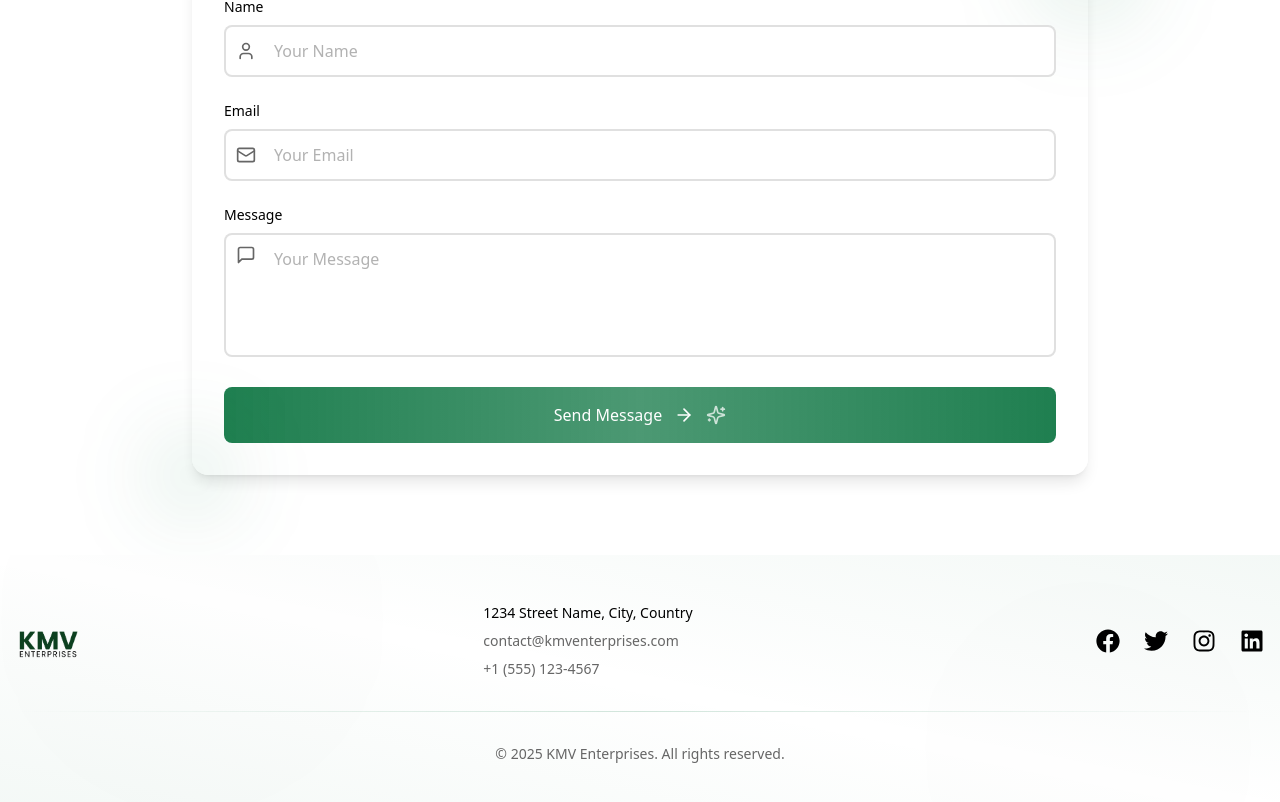
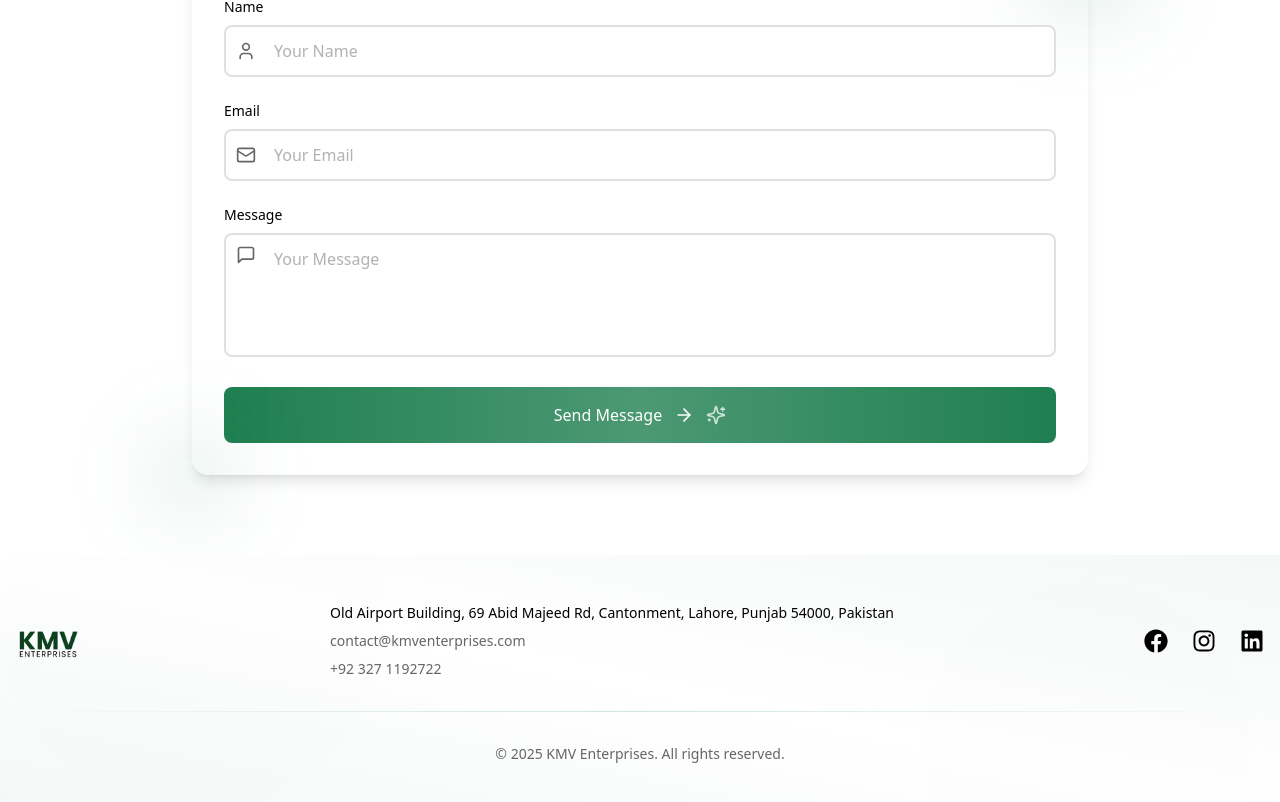
Before and after one commit to Alee-yusuf/KMV, a React (Create React App) app: page / in a window 1280 px wide. Shown: the part 4562-5364 px from the top of the page. Built offline with nearby package versions, Linux system fonts and the light colour scheme.

Commit message:
Update Footer.jsx

```diff
--- a/src/components/Footer.jsx
+++ b/src/components/Footer.jsx
@@ -91,13 +91,13 @@ const Footer = () => {
           <div className="w-full md:w-auto text-center md:text-left">
             <div className="space-y-2">
               <p className="text-sm font-medium text-text-light dark:text-text-dark">
-                1234 Street Name, City, Country
+                Old Airport Building, 69 Abid Majeed Rd, Cantonment, Lahore, Punjab 54000, Pakistan
               </p>
               <p className="text-sm text-muted-light dark:text-text-dark/80">
                 contact@kmventerprises.com
               </p>
               <p className="text-sm text-muted-light dark:text-text-dark/80">
-                +1 (555) 123-4567
+                +92 327 1192722
               </p>
             </div>
           </div>
@@ -106,7 +106,6 @@ const Footer = () => {
           <div className="w-full md:w-auto flex justify-center md:justify-end space-x-6">
             {[
               { Icon: FaFacebook, label: "Facebook", href: "https://facebook.com" },
-              { Icon: FaTwitter, label: "Twitter", href: "https://twitter.com" },
               { Icon: FaInstagram, label: "Instagram", href: "https://instagram.com" },
               { Icon: FaLinkedin, label: "LinkedIn", href: "https://linkedin.com" }
             ].map(({ Icon, label, href }) => (
```
